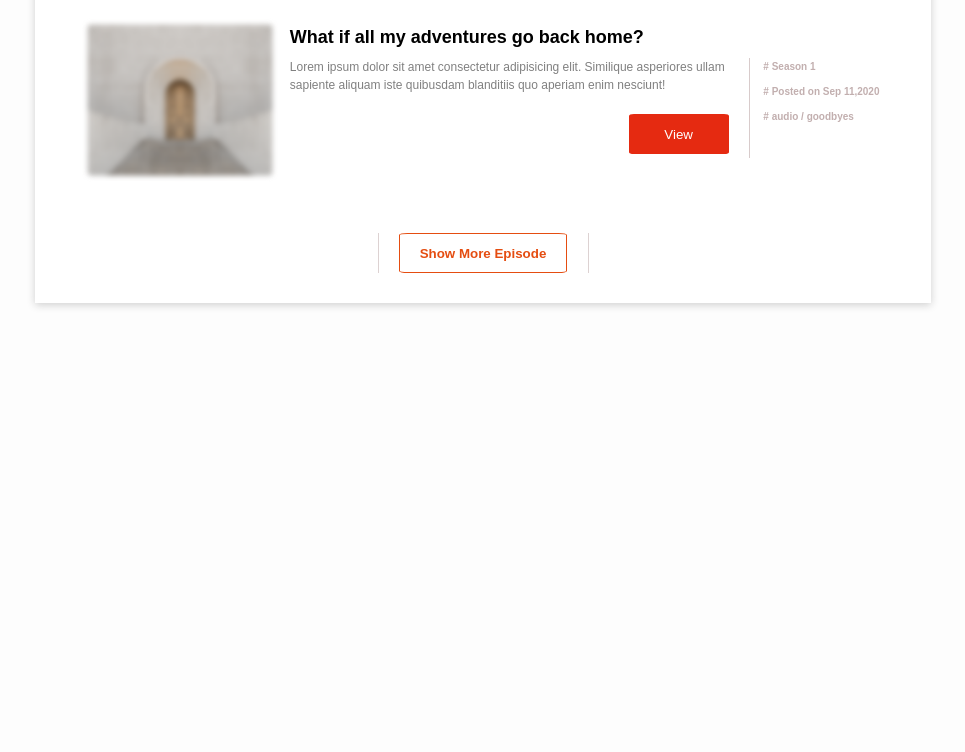
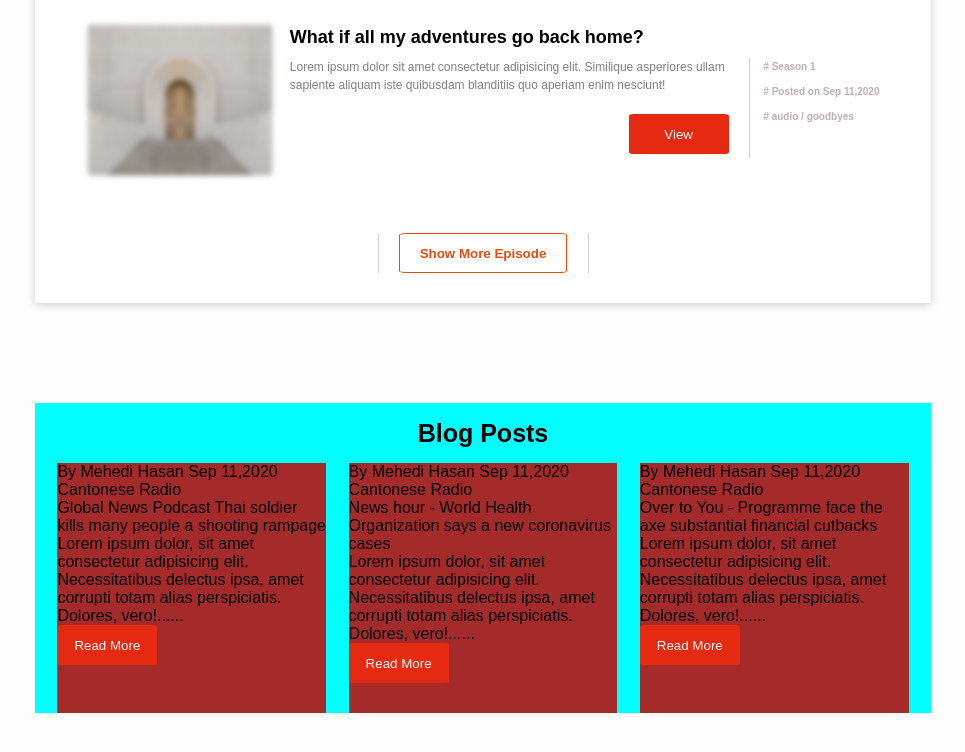
Before and after one commit to ravi771999/JTGPod, a plain HTML site: page index.html in a window 1280 px wide. Shown: the part 636-1388 px from the top of the page, without its empty margins (157-1122 px from the left). Before the commit the page ends 975 px from the top, so only its background shows below. Drawn offline with Linux system fonts and the light colour scheme.

Commit message:
blog post section added

```diff
--- a/css/styles.css
+++ b/css/styles.css
@@ -12,11 +12,11 @@ body{
 .navbar{
     background-color: #ECECEC;
     height: 150px;
-    padding: 40px 150px;
+    padding: 40px 185px;
 }
 
 .navbar_left{
-    padding-right:300px
+    padding-right:260px
 }
 
 .navbar_right{
@@ -191,3 +191,32 @@ button{
     flex-direction: row;
     justify-content: center;
 }
+
+.blog_posts{
+    background-color: aqua;
+    width: 70%;
+    margin-left: 15%;
+    margin-top: 100px;
+    display: flex;
+    flex-direction: column;
+    justify-content: center;
+    align-items: center;
+}
+
+.blog-heading{
+    font-size: 25px;
+    font-weight: bold;
+    line-height: 60px;
+}
+
+.card{
+    width: 30%;
+    height: 250px;
+    background-color: brown;
+}
+
+.blog-cards{
+    display: flex;
+    flex-direction: row;
+    justify-content: space-evenly;
+}
--- a/index.html
+++ b/index.html
@@ -125,8 +125,98 @@
     </div>
 
     <div class="blog_posts">
-        <br>
-        <br>
+
+        <div class="blog-heading">
+            Blog Posts
+        </div>
+
+        <div class="blog-cards">
+            <div class="card">
+                <div class="card-header">
+                    <div class="post-info">
+                        <span class="post-by">
+                            By Mehedi Hasan
+                        </span>
+                        <span class="post-at">
+                            Sep 11,2020
+                        </span>
+                    </div>
+                    <div class="post-company">
+                        Cantonese Radio
+                    </div>
+                </div>
+
+                <div class="card-heading">
+                    Global News Podcast Thai soldier kills many people a shooting rampage
+                </div>
+
+                <div class="card-content">
+                    Lorem ipsum dolor, sit amet consectetur adipisicing elit. Necessitatibus delectus ipsa, amet corrupti totam alias perspiciatis. Dolores, vero!......
+                </div>
+
+                <div class="card-footer">
+                    <button>Read More</button>
+                </div>
+            </div>
+
+            <div class="card">
+                <div class="card-header">
+                    <div class="post-info">
+                        <span class="post-by">
+                            By Mehedi Hasan
+                        </span>
+                        <span class="post-at">
+                            Sep 11,2020
+                        </span>
+                    </div>
+                    <div class="post-company">
+                        Cantonese Radio
+                    </div>
+                </div>
+
+                <div class="card-heading">
+                    News hour - World Health Organization says a new coronavirus cases
+                </div>
+
+                <div class="card-content">
+                    Lorem ipsum dolor, sit amet consectetur adipisicing elit. Necessitatibus delectus ipsa, amet corrupti totam alias perspiciatis. Dolores, vero!......
+                </div>
+
+                <div class="card-footer">
+                    <button>Read More</button>
+                </div>
+            </div>
+
+            <div class="card">
+                <div class="card-header">
+                    <div class="post-info">
+                        <span class="post-by">
+                            By Mehedi Hasan
+                        </span>
+                        <span class="post-at">
+                            Sep 11,2020
+                        </span>
+                    </div>
+                    <div class="post-company">
+                        Cantonese Radio
+                    </div>
+                </div>
+
+                <div class="card-heading">
+                    Over to You - Programme face the axe substantial financial cutbacks
+                </div>
+
+                <div class="card-content">
+                    Lorem ipsum dolor, sit amet consectetur adipisicing elit. Necessitatibus delectus ipsa, amet corrupti totam alias perspiciatis. Dolores, vero!......
+                </div>
+
+                <div class="card-footer">
+                    <button>Read More</button>
+                </div>
+            </div>
+        </div>
+
     </div>
+    <br><br><br>
 </body>
 </html>
```
